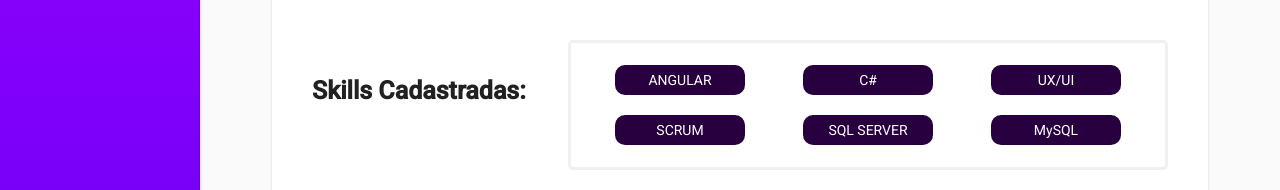
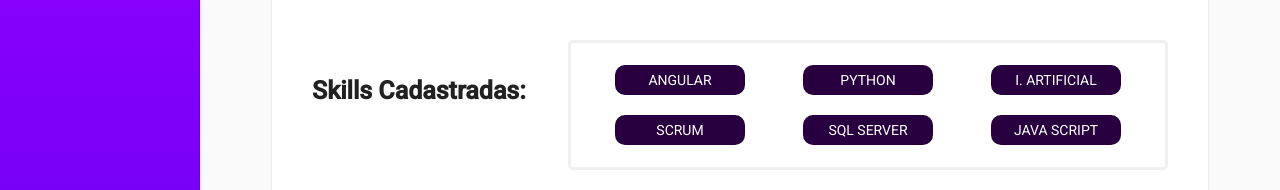
Before and after one commit to mateusntn/residencia-accenture, an Angular app in the folder alokarFrontend/: page /projects/details in a window 1280 px wide. Shown: the part 452-642 px from the top of the page. Built offline with nearby package versions, Linux system fonts and the light colour scheme.

Commit message:
ALF(8.6): Changes  registered skills

```diff
--- a/alokarFrontend/src/app/views/project-details/project-details.component.html
+++ b/alokarFrontend/src/app/views/project-details/project-details.component.html
@@ -19,16 +19,16 @@
                 <p>SCRUM</p>
             </div>
             <div class="outputinho">
-                <p>C#</p>
+                <p>PYTHON</p>
             </div>
             <div class="outputinho">
                 <p>SQL SERVER</p>
             </div>
             <div class="outputinho">
-                <p>UX/UI</p>
+                <p>I. ARTIFICIAL</p>
             </div>
             <div class="outputinho">
-                <p>MySQL</p>
+                <p>JAVA SCRIPT</p>
             </div>
         </div>
     </mat-card>
```
